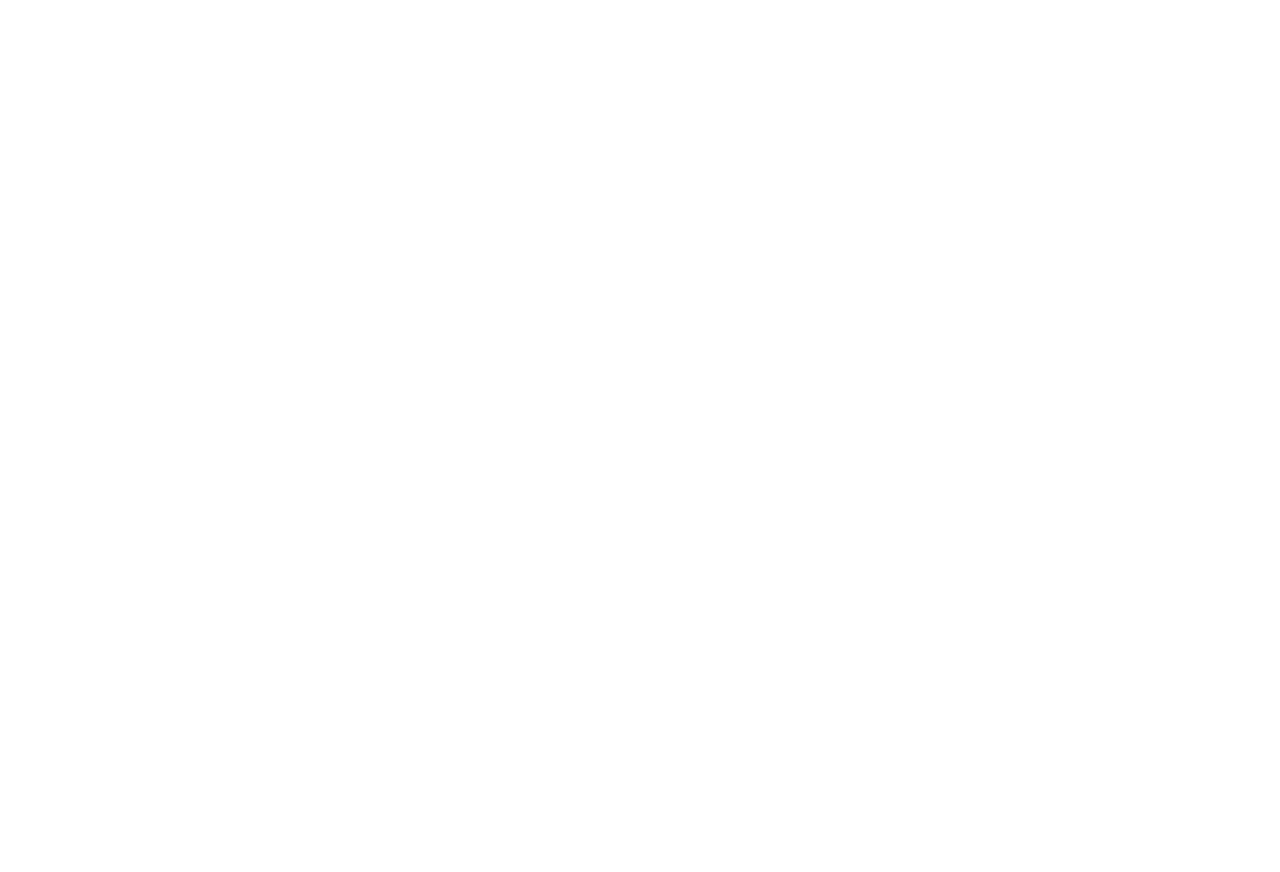
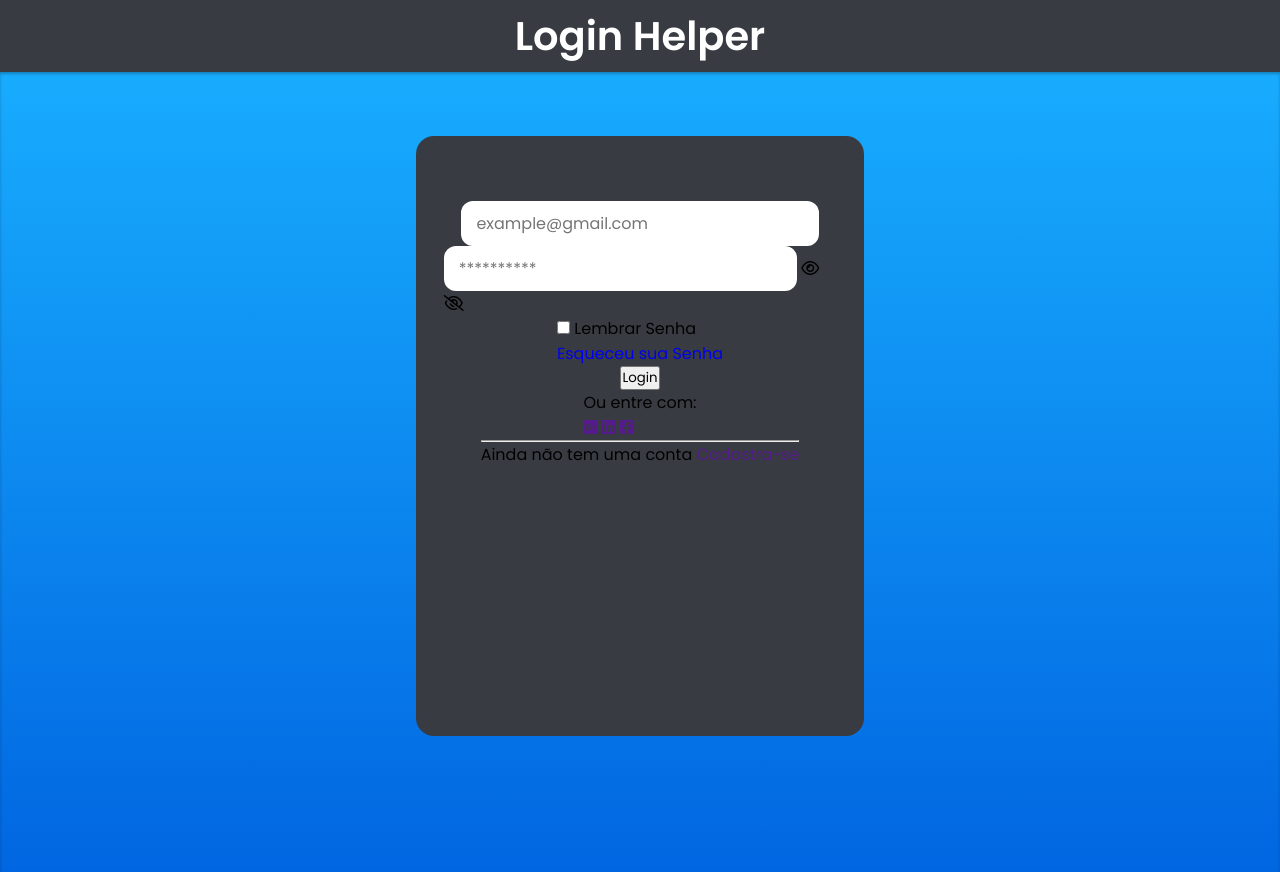
Before and after one commit to MaykonFelix/Projeto_Udemy_1, a plain HTML site: page index.html in a window 1280 px wide. Before the commit the page ends 800 px from the top, so only its background shows below. Drawn offline with Linux system fonts and the light colour scheme.

Commit message:
Primeira Aual
Consegui montar o Esqueleto. Em manutenção o Aprendizado.

```diff
--- a/css/styles.css
+++ b/css/styles.css
@@ -0,0 +1,69 @@
+*{
+    margin: 0;
+    padding: 0;
+    box-sizing: border-box;
+    font-family: 'Poppins', sans-serif;
+    text-decoration: none;
+}
+
+header {
+    min-height: 9vh;
+    display: flex;
+    align-items: center;
+    justify-content: center;
+    background-color: #383c42;
+}
+
+header h1 {
+    font-size: 2.5em;
+    color: #fff;
+}
+
+main {
+    width: 100%;
+    min-height: 100vh;
+    background: linear-gradient( #18acfe, #0166e1);
+
+    display: flex;
+    justify-content: center;
+
+    box-shadow: inset 0px 2px 3px rgba(0, 0, 0, 0.25);
+}
+
+main form {
+    margin-top: 5%;
+    width: 35%;
+    height: 75vh;
+    background-color: #383c42;
+    box-shadow: 0px 3px 4px rgba(0, 0, 0, 0.25) inset 0px 4px 4px rgb(0, 0, 0, 0,25);
+    border-radius: 18px;
+
+    padding: 2%;
+
+    display: flex;
+    flex-direction: column;
+    align-items: center;
+}
+
+main form .inputs-container {
+    margin-top: 10%;
+    width: 100%;
+
+    display: flex;
+    flex-direction: column;
+    align-items: center;
+}
+
+main form .inputs-container input {
+    width: 90%;
+    height: 45px;
+    padding: 8px 15px;
+    border: 0;
+    outline: 0;
+    border-radius: 12px;
+
+    font-size: 16px;
+    color: #312e42;
+
+    box-shadow: 0px 3px 3px rgba(0, 0, 0, 0.25)6;
+}
--- a/index.html
+++ b/index.html
@@ -19,11 +19,55 @@
 
 <body>
     <header>
-
+        <h1>Login Helper</h1>
 
     </header>
 
     <main>
+        <form>
+            <section class="inputs-container">
+                <input type="email" placeholder="example@gmail.com">
+
+
+
+                <div class="password-container">
+                    <input type="passwrod" id="field-password" placeholder="**********">
+                    <i class="fa-regular fa-eye"></i>
+                    <i class="fa-regular fa-eye-slash"></i>
+
+                </div>
+
+            </section>
+
+            <section class="password-infos">
+                <div>
+                    <input type="checkbox">
+                    <span>Lembrar Senha</span>
+                </div>
+
+                <a href="#">Esqueceu sua Senha</a>
+            </section>
+
+            <button id="btn-login">Login</button>
+
+            <section class="links-container">
+                <span>Ou entre com:</span>
+
+                <aside>
+                    <a href=""><i class="fa-brands fa-square-google-plus"></i></a>
+                    <a href=""><i class="fa-brands fa-linkedin"></i></a>
+                    <a href=""><i class="fa-brands fa-square-facebook"></i></a>
+
+
+                </aside>
+            </section>
+
+            <footer>
+                <hr>
+                <span>Ainda não tem uma conta <a href="">Cadastra-se</a></span>
+            </footer>
+
+        </form>
 
     </main>
 </body>
```
